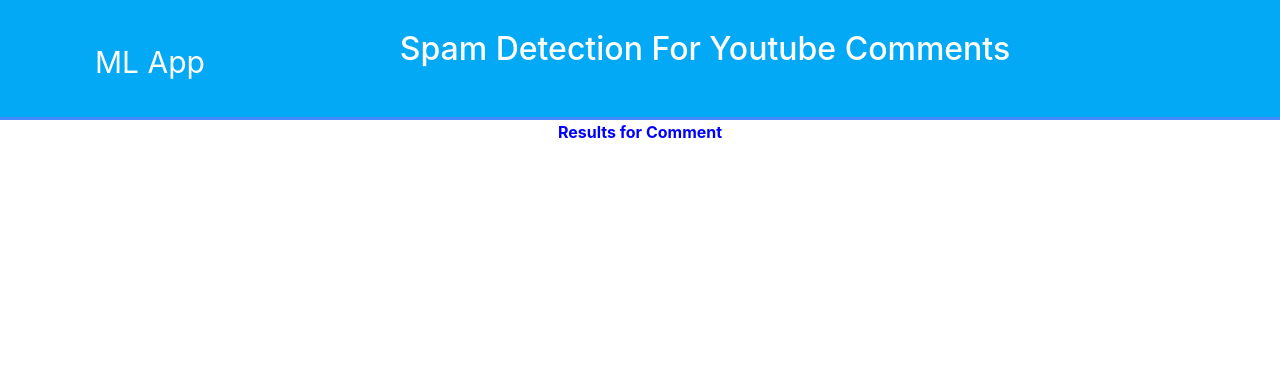
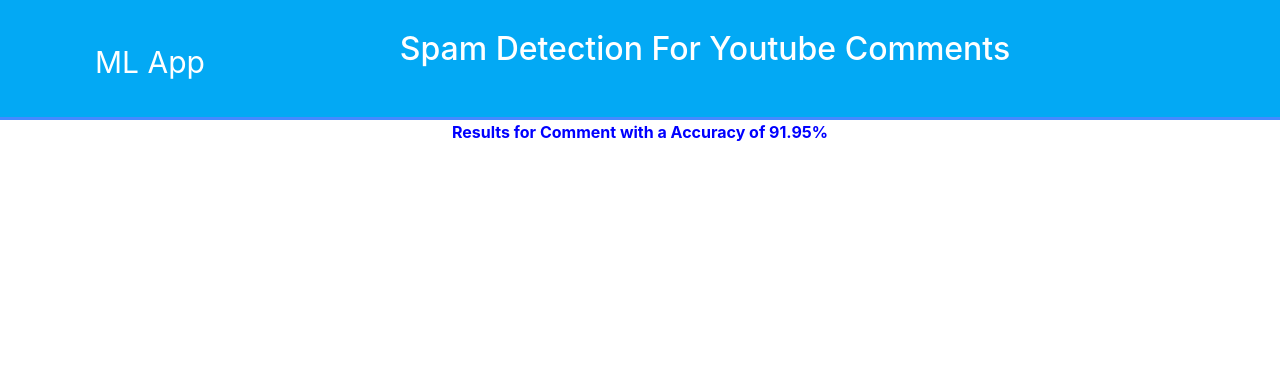
Before and after one commit to Euno257/Youtube-Comments-Spam-Detector, a Flask app: template templates/result.html in a window 1280 px wide. Shown: the top 380 px of the page. Run offline with Flask 2, Linux system fonts and the light colour scheme; the template is opened without the code that fills it, so the values that code supplies are empty; parts of the project's set-up code (start-up, migrations or seed data) failed here and were passed over; some libraries are stand-ins or nearby versions.

Commit message:
new commit

```diff
--- a/templates/result.html
+++ b/templates/result.html
@@ -16,7 +16,8 @@
 
 	</div>
 	</header>
-	<p style="color:blue;font-size:20;text-align: center;"><b>Results for Comment</b></p>
+	<p style="color:blue;font-size:20;text-align: center;"><b>Results for Comment with a Accuracy of 91.95%</b></p>
+
 	<div class="results">
 
 
@@ -24,7 +25,7 @@
 	{% if prediction == 1%}
 	<h2 style="color:red;">Spam</h2>
 	{% elif prediction == 0%}
-	<h2 style="color:blue;">Not a Spam (It is a Ham)</h2>
+	<h2 style="color:blue;">Not a Spam (It's a Ham)</h2>
 	{% endif %}
 
 	</div>
```
Also changed, not shown: README.md.
